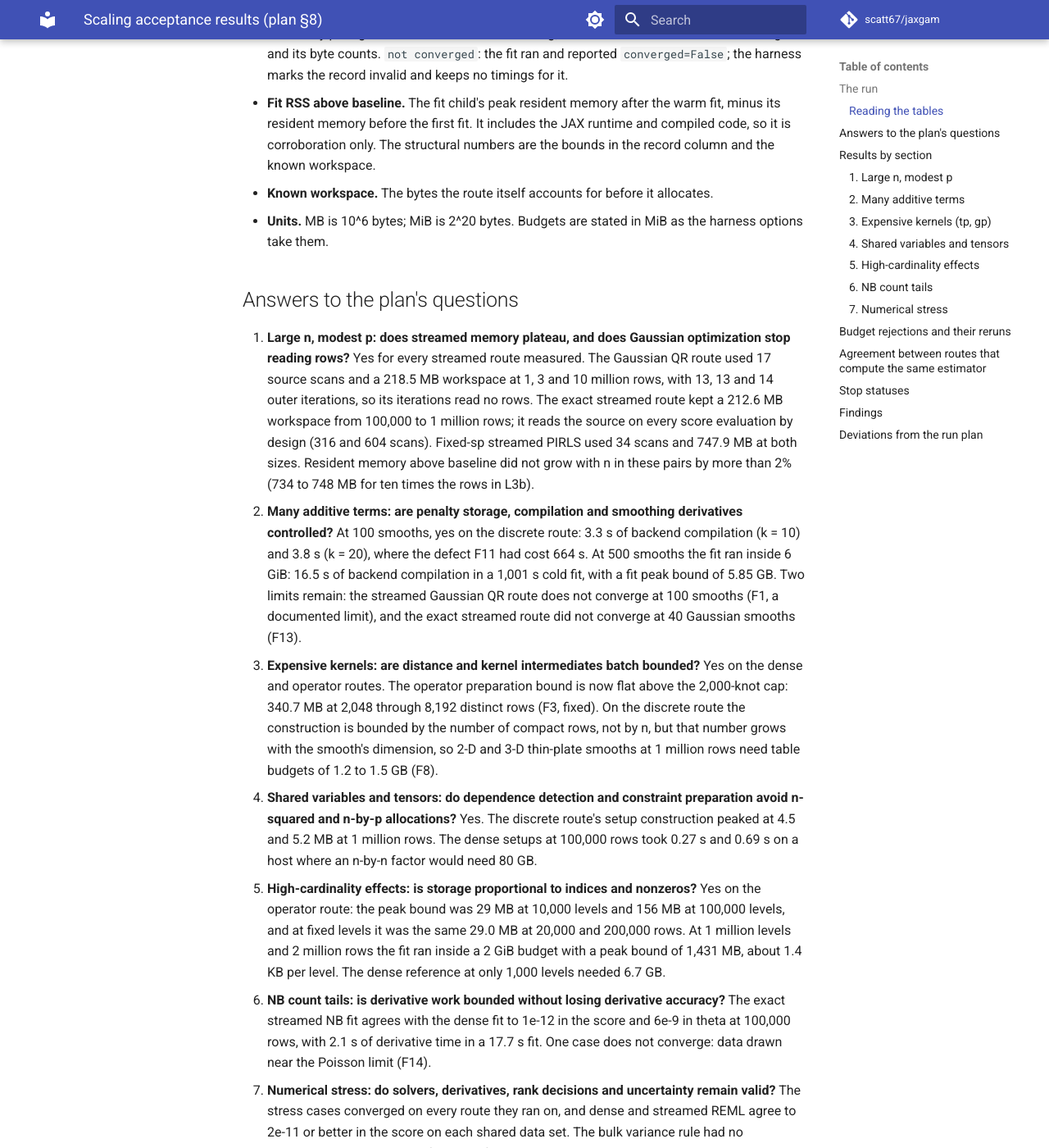
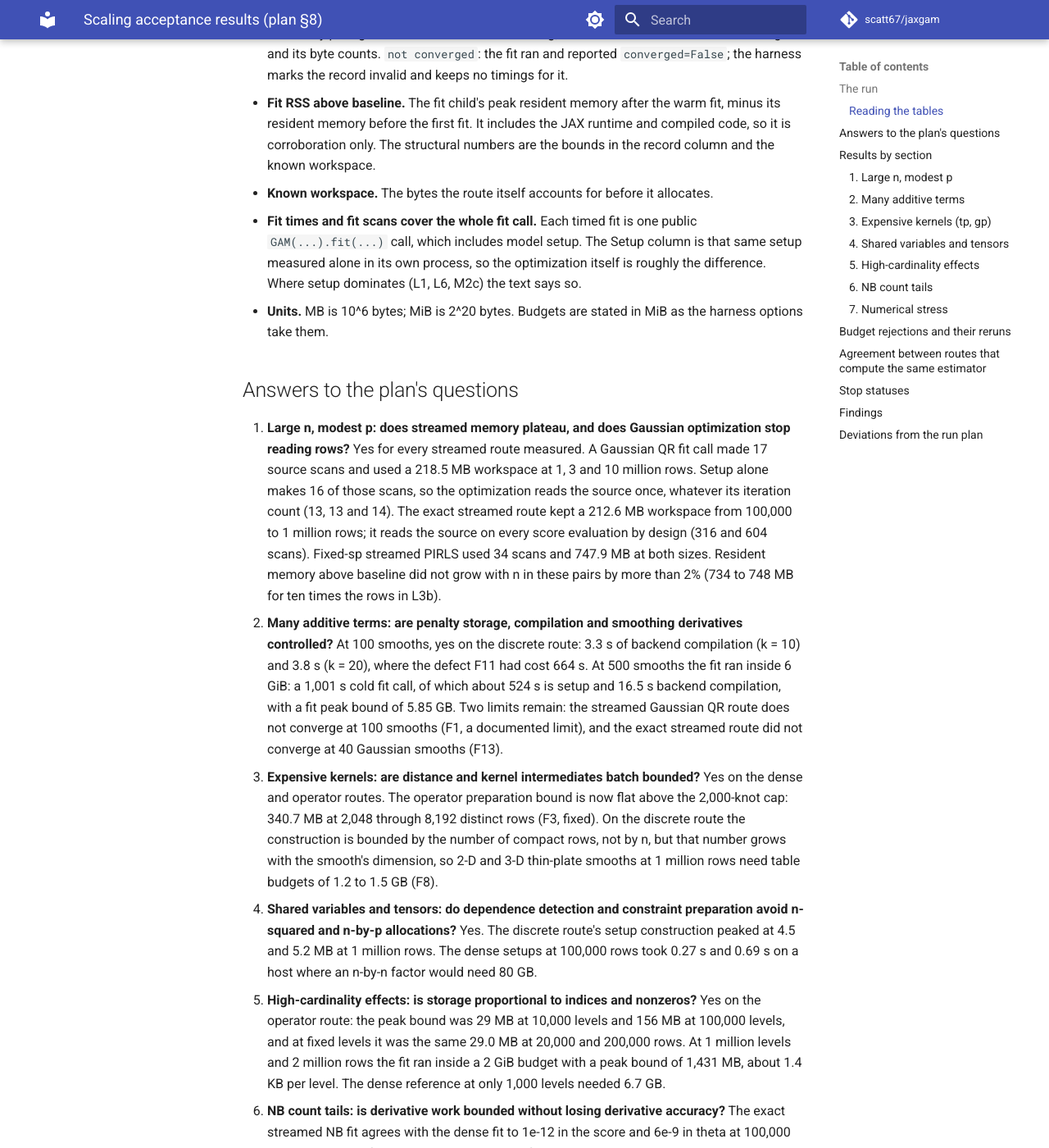
Before and after one commit to scatt67/jaxgam, an MkDocs documentation site: the page built from docs/scale_jaxgam/acceptance_results.md, in a window 1280 px wide and 1400 px high, scrolled down 1847 px. Shown: the whole window at 82% size. Built offline with MkDocs 1.6.1 and Material for MkDocs 9.7.7, drawn with Linux system fonts in a browser that asks for light colours; comment, search, counter and statistics services are not loaded; some of the changed text lies outside the part shown.

Commit message:
[docs] scale_jaxgam: say that §8 fit times and scans include setup
Each timed fit in the acceptance harness is one public GAM(...).fit(...)
call, so its time and its source-scan count include model setup; the
Setup column is the same setup measured alone. The results document now
says so, and restates the three places where setup dominates: the
Gaussian QR fits (16 of 17 scans, and most of the time, are setup, so
the optimization reads the source once) and the 500-smooth fit (about
524 s of its 1,001 s). Also corrects the rerun ID suffixes to b to f.

Co-Authored-By: Claude Fable 5.2 <noreply@anthropic.com>

```diff
--- a/docs/scale_jaxgam/acceptance_results.md
+++ b/docs/scale_jaxgam/acceptance_results.md
@@ -62,6 +62,11 @@ Three limits on what the numbers mean:
   numbers are the bounds in the record column and the known workspace.
 - **Known workspace.** The bytes the route itself accounts for before it
   allocates.
+- **Fit times and fit scans cover the whole fit call.** Each timed fit is one
+  public `GAM(...).fit(...)` call, which includes model setup. The Setup
+  column is that same setup measured alone in its own process, so the
+  optimization itself is roughly the difference. Where setup dominates
+  (L1, L6, M2c) the text says so.
 - **Units.** MB is 10^6 bytes; MiB is 2^20 bytes. Budgets are stated in MiB as
   the harness options take them.
 
@@ -69,9 +74,10 @@ Three limits on what the numbers mean:
 
 1. **Large n, modest p: does streamed memory plateau, and does Gaussian
    optimization stop reading rows?** Yes for every streamed route measured.
-   The Gaussian QR route used 17 source scans and a 218.5 MB workspace at 1,
-   3 and 10 million rows, with 13, 13 and 14 outer iterations, so its
-   iterations read no rows. The exact streamed route kept a 212.6 MB workspace
+   A Gaussian QR fit call made 17 source scans and used a 218.5 MB workspace
+   at 1, 3 and 10 million rows. Setup alone makes 16 of those scans, so the
+   optimization reads the source once, whatever its iteration count (13, 13
+   and 14). The exact streamed route kept a 212.6 MB workspace
    from 100,000 to 1 million rows; it reads the source on every score
    evaluation by design (316 and 604 scans). Fixed-sp streamed PIRLS used 34
    scans and 747.9 MB at both sizes. Resident memory above baseline did not
@@ -80,7 +86,7 @@ Three limits on what the numbers mean:
 2. **Many additive terms: are penalty storage, compilation and smoothing
    derivatives controlled?** At 100 smooths, yes on the discrete route:
    3.3 s of backend compilation (k = 10) and 3.8 s (k = 20), where the defect
-   F11 had cost 664 s. At 500 smooths the fit ran inside 6 GiB: 16.5 s of backend compilation in a 1,001 s cold fit, with a fit peak bound of 5.85 GB. Two limits remain: the streamed Gaussian
+   F11 had cost 664 s. At 500 smooths the fit ran inside 6 GiB: a 1,001 s cold fit call, of which about 524 s is setup and 16.5 s backend compilation, with a fit peak bound of 5.85 GB. Two limits remain: the streamed Gaussian
    QR route does not converge at 100 smooths (F1, a documented limit), and the
    exact streamed route did not converge at 40 Gaussian smooths (F13).
 3. **Expensive kernels: are distance and kernel intermediates batch bounded?**
@@ -145,10 +151,10 @@ Memory pairs (all routes; the K5 and H2 rows belong to sections 3 and 5):
 | L3b | additive(10, 11) | poisson | stream-qr | 100,000 / 1,000,000 | 34 / 34 | 747.9 / 747.9 (`known_workspace_bytes`) | yes | 9 / 88 | 734 / 748 |
 
 - **L1, L6.** Scans, workspace and iteration counts are in answer 1. Setup
-  and fit time grow in proportion to n (setup 38 s, 140 s and 556 s): both
-  read the whole source a fixed number of times. The scan count follows the
-  number of smooths, not the iterations: the two-smooth fit T12g2 used 9
-  scans in 14 iterations.
+  dominates the fit call and grows in proportion to n: 38 of 45 s at 1
+  million rows, 140 of 152 s at 3 million and 556 of 598 s at 10 million.
+  The scan count follows the number of smooths, not the iterations: the
+  two-smooth fit T12g2 made 9 scans (8 in setup) in 14 iterations.
 - **L2.** The larger fit stopped on L-BFGS-B's relative-reduction test and
   was completed by one curvature Newton step; its final projected gradient is
   3.5e-10.
@@ -183,7 +189,7 @@ Memory pairs (all routes; the K5 and H2 rows belong to sections 3 and 5):
   evaluations. M5 at the 1 GiB fit budget the matrix names was rejected (the
   compiled workspace needed 443,730,034 more bytes than the 423,890,156
   available); M5b is the same case at 2 GiB.
-- **M2.** The 500-smooth formula parses, and setup takes 524 s (28.9 s at 100 smooths) with 1,507 source scans. The 2 GiB fit budget the matrix names was rejected on the fit workspace (3,369,443,492 bytes). 4 GiB (M2b) passed that check and was rejected on the compiled workspace, which needs 2,480,725,666 bytes more than the 925,523,804 then left. Together that is 5,850,169,158 bytes. Inside 6 GiB (M2c) the fit converged after 74 proposal evaluations: 1,001 s cold, of which 16.5 s is backend compilation, and 3.1 GB resident above baseline.
+- **M2.** The 500-smooth formula parses, and setup takes 524 s (28.9 s at 100 smooths) with 1,507 source scans. The 2 GiB fit budget the matrix names was rejected on the fit workspace (3,369,443,492 bytes). 4 GiB (M2b) passed that check and was rejected on the compiled workspace, which needs 2,480,725,666 bytes more than the 925,523,804 then left. Together that is 5,850,169,158 bytes. Inside 6 GiB (M2c) the fit converged after 74 proposal evaluations. The cold fit call took 1,001 s: about 524 s of setup, 16.5 s of backend compilation and the rest optimization, with 3.1 GB resident above baseline.
 - **M3.** Rejected at the default 512 MiB (workspace 678,845,952 bytes). At
   1 GiB (M3b) the fit converged on the projected gradient in two step windows
   with 27 score evaluations. The iteration-budget defect F10 no longer
@@ -514,7 +520,7 @@ Status of the findings listed in `acceptance_cases.md`, and three new ones.
 | F8 | Discrete multi-dimensional tp construction bytes | **Reproduced at full size; a budget matter, not a defect.** 2-D tp(30) at 1 million rows needs a 1.5 GB table and 3-D tp3(20) a 1.2 GB one; both then fit with a small fit bound | K3, K8 |
 | F9 | Formula parser recursion at 500 terms | **Fixed earlier** (`a892c63`): the 500-smooth case parses | M2 |
 | F10 | Exact streamed Poisson with 10 smooths hitting the iteration limit | **Fixed**: converges on the projected gradient at 100,000 rows | M3b |
-| F11 | Compile time of discrete working-model REML with many smooths | **Fixed**: 3.3 s and 3.8 s at 100 smooths. At 500 smooths, 16.5 s of a 1,001 s cold fit | M1, M5b, M2c |
+| F11 | Compile time of discrete working-model REML with many smooths | **Fixed**: 3.3 s and 3.8 s at 100 smooths. At 500 smooths, 16.5 s of a 1,001 s cold fit call | M1, M5b, M2c |
 | F12 | Dense Poisson REML with count outliers at n = 400 | **Fixed**: full convergence | T13 |
 | F13 | Exact streamed Gaussian REML with 40 smooths | **Open.** Does not converge and says so: L-BFGS-B iteration limit after 100 iterations. The harness data (seed 42) differ from the data the finding was first recorded on (seed 5, relative-reduction stop), so the two stops are not the same event | F13 |
 | F14 | **New.** Exact streamed NB REML on data near the Poisson limit | **Open.** Stops with an abnormal line-search exit and reports `converged=False`, at a score 5.9e-7 (relative) below the dense route's converged score. The route classifies function-reduction exits by `newton()`'s relative test but not abnormal line-search exits; whether it should is a decision, not a measurement | N8, N9 |
```
Also changed, not shown: other parts of docs/scale_jaxgam/acceptance_results.md (+1 -1 lines).
